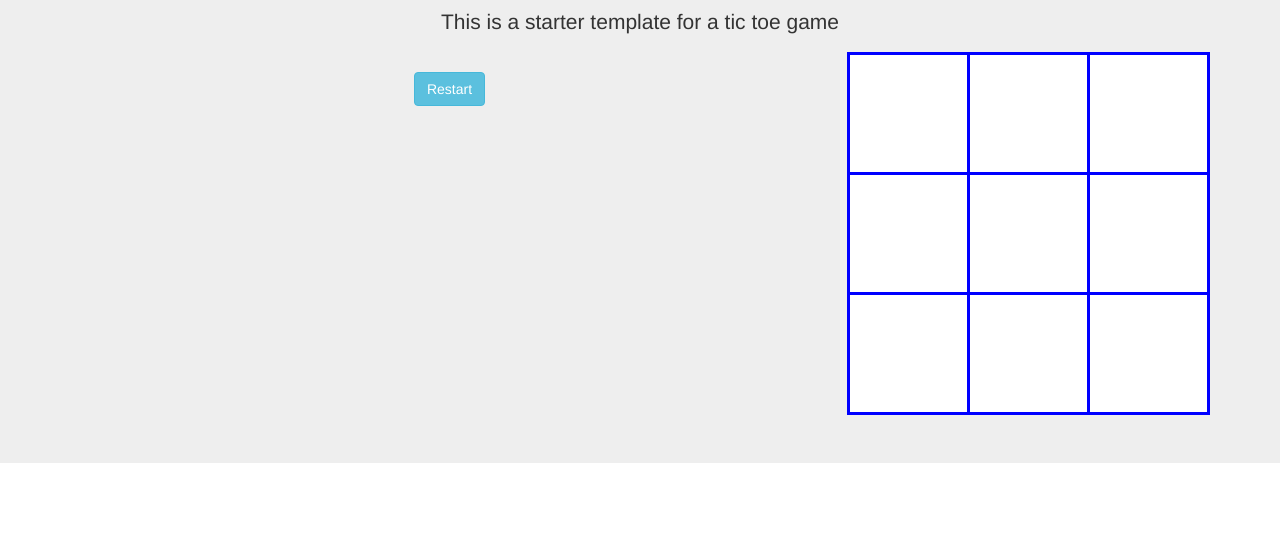
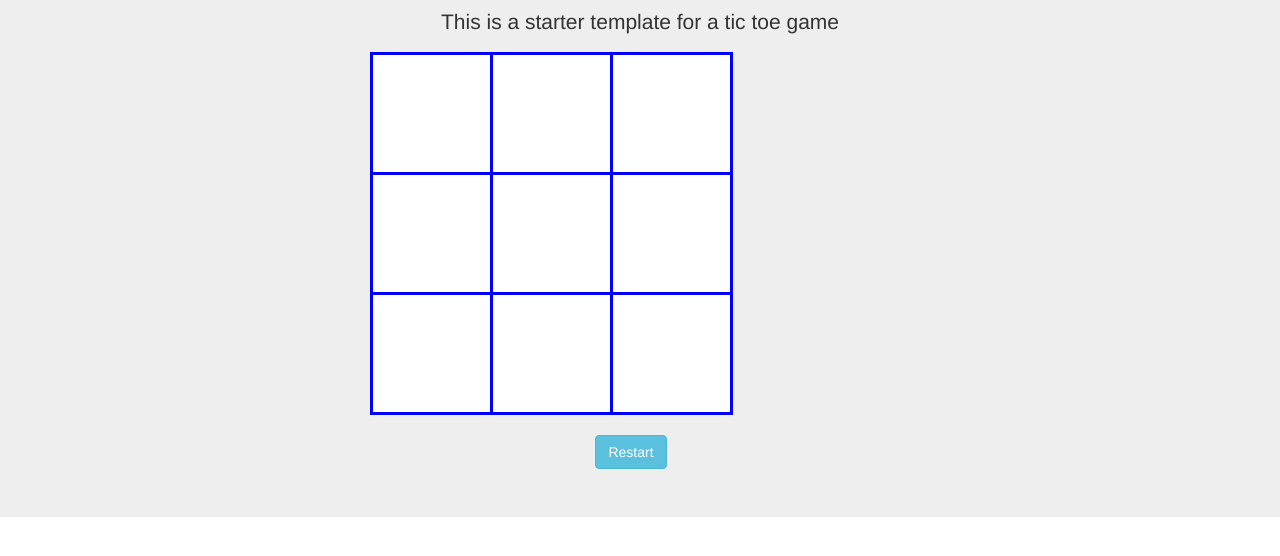
Before and after one commit to wemyss/PROJ1-TicTacToe, a website: page src/index.html in a window 1280 px wide. Shown: the part 140-696 px from the top of the page. Drawn offline with nearby package versions, Linux system fonts and the light colour scheme.

Commit message:
Update main.css

```diff
--- a/src/css/main.css
+++ b/src/css/main.css
@@ -8,8 +8,8 @@ h1 {
 table {
   margin: 0 auto;
   display: block;
-  float: right;
-
+  float: center;
+  margin-left: 300px;
 }
 
 
@@ -37,9 +37,9 @@ tr {
 
 div {
   text-align: center;
-  margin: 0px auto;
+  margin: 0 auto;
     text-align: center;
-  margin: auto;
+
 }
 
 body {
```
